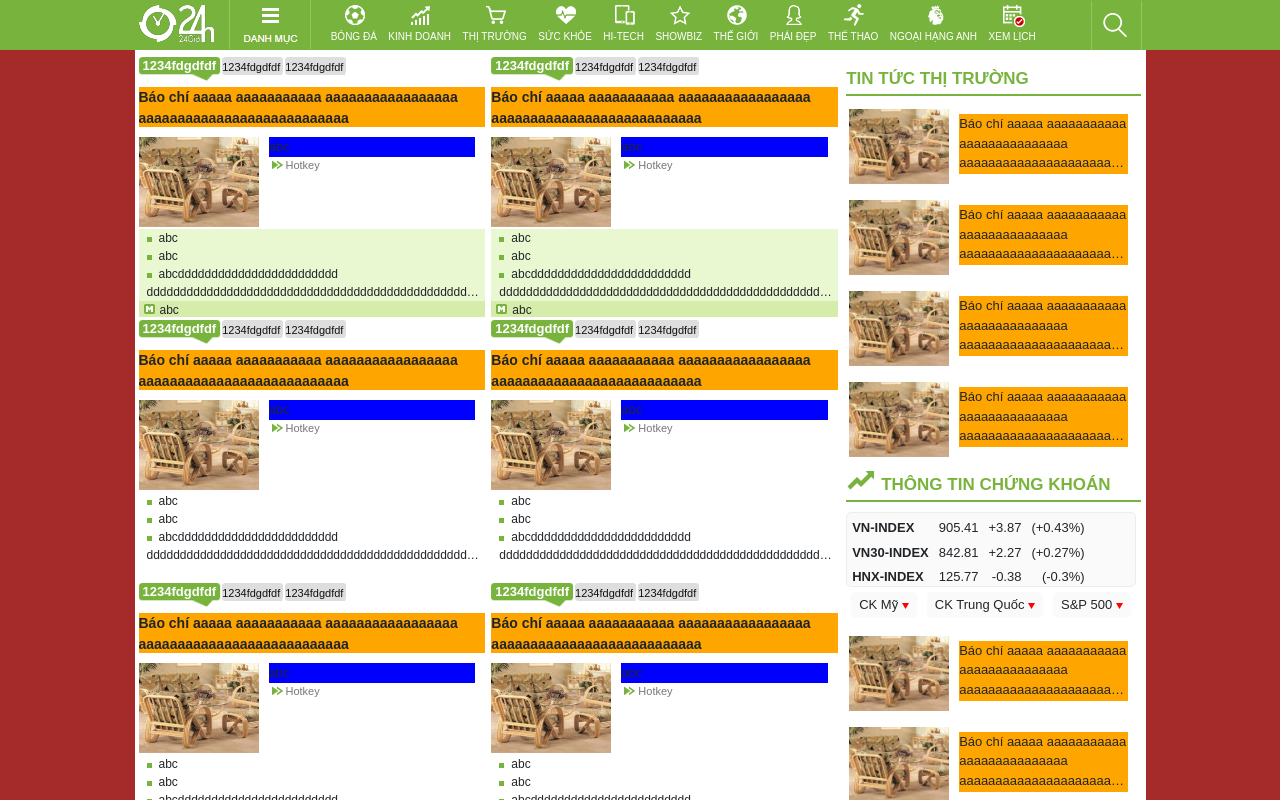
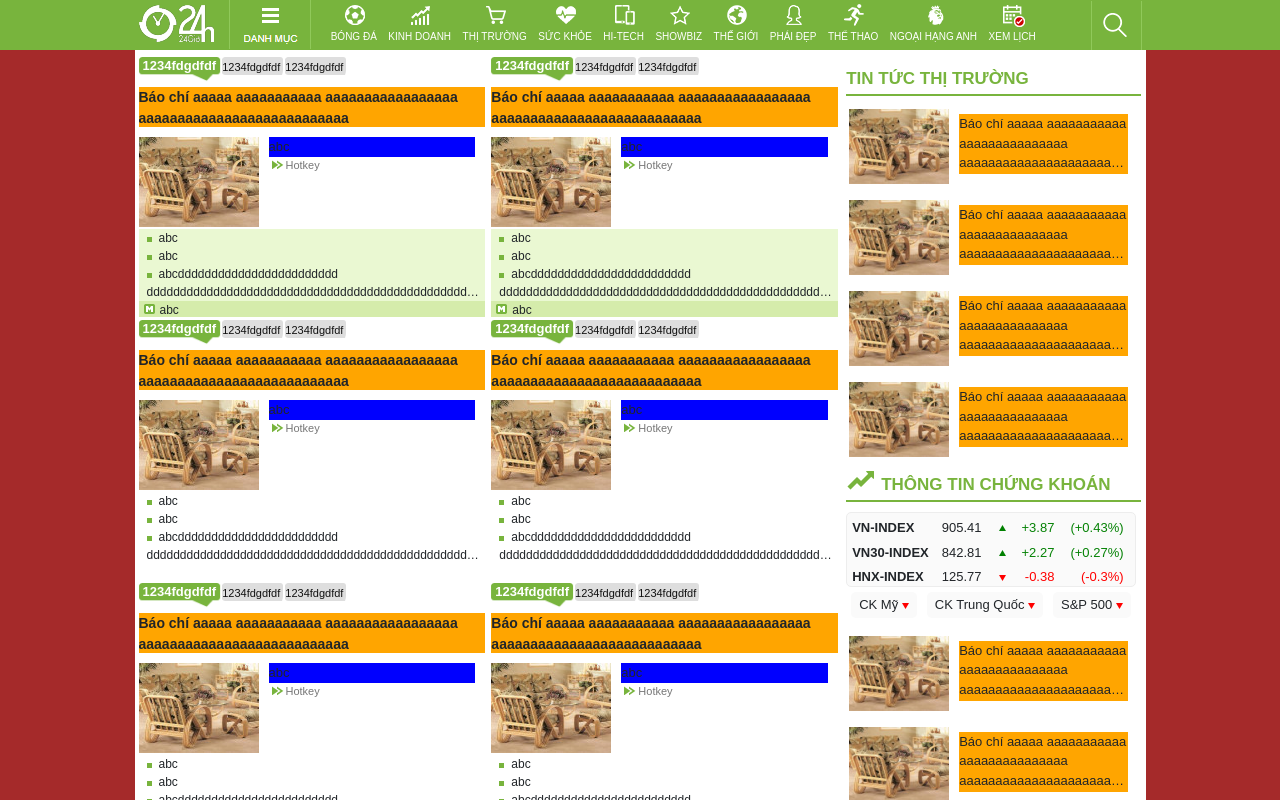
Before and after one commit to phz2712/24hnews.github.io, a React (Create React App) app: page / in a window 1280 px wide. Shown: the top 800 px of the page. Built offline with nearby package versions, Linux system fonts and the light colour scheme.

Commit message:
fix content2

```diff
--- a/src/components/24h/body/body.js
+++ b/src/components/24h/body/body.js
@@ -1,5 +1,5 @@
 import React, {useState} from 'react';
-import {StyleDiv, StyleDiv2, StyleButtonI, StyleButtonD, StyleButton} from './stylebody';
+import {StyleDiv, StyleDiv2, StyleButtonI, StyleButtonD, StyleButton, Styleimg, Styleimg2, StyleCk} from './stylebody';
 import Formnews from './formnews';
 import Video from '../video/[From Up On Poppy Hill] Sayonara no natsu.mp4';
 import smallV from '../image/small-iconvideo.png';
@@ -7,6 +7,7 @@ import Cloud from '../image/261.png';
 import cloud1 from '../image/chisokhongkhi_clound.png';
 import arrowWeather from '../image/chisokhongkhi_next.png';
 import down from '../image/btn_down2019.png';
+import up from '../image/btn_up2019.png';
 import arrowBack from '../image/arrowBack.png';
 import arrowNext from '../image/arrownext.png';
 
@@ -188,14 +189,19 @@ function Body(props) {
                                 <div className='ckTh'>125.77</div>
                             </div>
                             <div className='ckTr'>
-                                <div className='ckTh'>+3.87</div>
-                                <div className='ckTh'>+2.27</div>
-                                <div className='ckTh'>-0.38</div>
+                                <div className='ckTh'><Styleimg src={down} vl={+3.87}></Styleimg><Styleimg2 src={up} vl={+3.87}></Styleimg2></div>
+                                <div className='ckTh'><Styleimg src={down} vl={+2.27}></Styleimg><Styleimg2 src={up} vl={+2.27}></Styleimg2></div>
+                                <div className='ckTh'><Styleimg src={down} vl={-0.38}></Styleimg><Styleimg2 src={up} vl={-0.38}></Styleimg2></div>
                             </div>
                             <div className='ckTr'>
-                                <div className='ckTh'>(+0.43%)</div>
-                                <div className='ckTh'>(+0.27%)</div>
-                                <div className='ckTh'>(-0.3%)</div>
+                                <StyleCk className='ckTh' vl={+3.87}>+3.87</StyleCk>
+                                <StyleCk className='ckTh' vl={+2.27}>+2.27</StyleCk>
+                                <StyleCk className='ckTh' vl={-0.38}>-0.38</StyleCk>
+                            </div>
+                            <div className='ckTr'>
+                                <StyleCk className='ckTh' vl={+0.43}>(+0.43%)</StyleCk>
+                                <StyleCk className='ckTh' vl={+0.27}>(+0.27%)</StyleCk>
+                                <StyleCk className='ckTh' vl={-0.3}>(-0.3%)</StyleCk>
                             </div>
                         </div>
                         <div className='smallCk'>
--- a/src/components/24h/body/stylebody.js
+++ b/src/components/24h/body/stylebody.js
@@ -2,8 +2,8 @@ import styled from 'styled-components';
 import Video from '../image/video.png';
 import SmallVideo from '../image/video1.jpg';
 import Ck from '../image/icon_topck.png';
-import Phunu from '../image/phunu.png'
-import LiPhunu from '../image/liphunu.png'
+import Phunu from '../image/phunu.png';
+import LiPhunu from '../image/liphunu.png';
 
 export const StyleDiv = styled.div`
     @media (min-width: 1023px) {
@@ -487,8 +487,13 @@ export const StyleDiv = styled.div`
         font-weight: 600px;
         font-size: 13px;
         margin: 5px;
+        margin-left: 8px;
+        margin-right: 8px;
         text-align: right;
     }
+    /* .ckTr div{
+        display: flex;
+    } */
 `
 export const StyleDiv2 = styled.div`
     display: ${props => props.disabled === props.vl ? "inline" : "none"};
@@ -505,3 +510,14 @@ export const StyleButton = styled.div`
     background-color: ${props => props.disabled === props.vl ? "#D2577E" : "#FFFFFF"};
     color: ${props => props.disabled === props.vl ? "#FFFFFF" : "#black"};
 `
+
+export const Styleimg = styled.img`
+    display: ${props => props.vl < 0 ? 'inline': 'none'}
+`
+
+export const Styleimg2 = styled.img`
+    display: ${props => props.vl >= 0 ? 'inline': 'none'}
+`
+export const StyleCk = styled.div`
+    color: ${props => props.vl >= 0 ? '#058205': '#FF0000'}
+`
```
